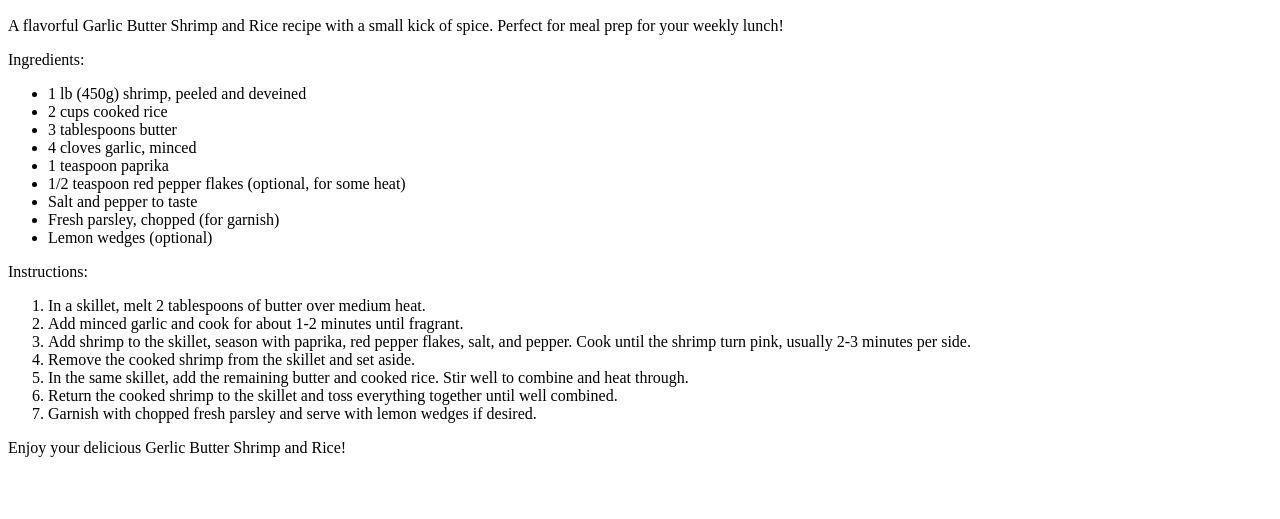
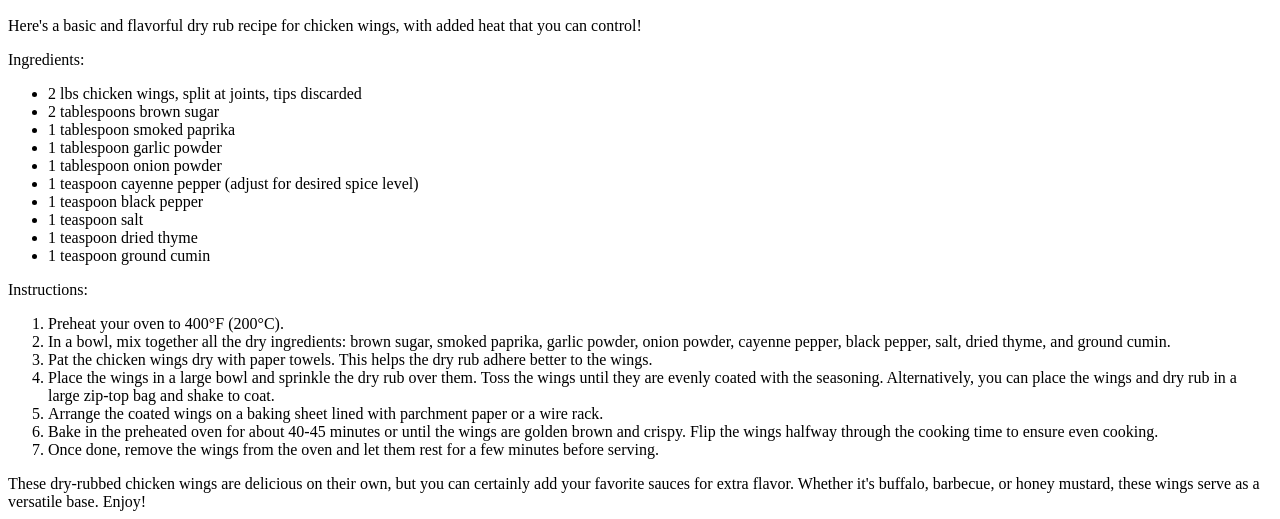
Before and after one commit to reedtyler10/odin-recipes, a plain HTML site: page recipes/shrimp-and-rice.html in a window 1280 px wide. Shown: the part 465-984 px from the top of the page. Before the commit the page ends 930 px from the top, so only its background shows below. Drawn offline with Linux system fonts and the light colour scheme.

Commit message:
Added content to spicy-wings.html

```diff
--- a/recipes/shrimp-and-rice.html
+++ b/recipes/shrimp-and-rice.html
@@ -8,30 +8,31 @@
 <body>
     <h1>Shrimp & Rice Dinner</h1>
     <img src="./images/shrimprice.png" alt="Shrimp and Rice Dinner" width="519" height="382" />
-    <p>A flavorful Garlic Butter Shrimp and Rice recipe with a small kick of spice. Perfect for meal prep for your weekly lunch!</p>
+    <p>Here's a basic and flavorful dry rub recipe for chicken wings, with added heat that you can control!</p>
     <p>Ingredients: </p>
-        <ul>
-            <li>1 lb (450g) shrimp, peeled and deveined</li>
-            <li>2 cups cooked rice</li>
-            <li>3 tablespoons butter</li>
-            <li>4 cloves garlic, minced</li>
-            <li>1 teaspoon paprika</li>
-            <li>1/2 teaspoon red pepper flakes (optional, for some heat)</li>
-            <li>Salt and pepper to taste</li>
-            <li>Fresh parsley, chopped (for garnish)</li>
-            <li>Lemon wedges (optional)</li>
-        </ul>
+    <ul>
+        <li>2 lbs chicken wings, split at joints, tips discarded</li>
+        <li>2 tablespoons brown sugar</li>
+        <li>1 tablespoon smoked paprika</li>
+        <li>1 tablespoon garlic powder</li>
+        <li>1 tablespoon onion powder</li>
+        <li>1 teaspoon cayenne pepper (adjust for desired spice level)</li>
+        <li>1 teaspoon black pepper</li>
+        <li>1 teaspoon salt</li>
+        <li>1 teaspoon dried thyme</li>
+        <li>1 teaspoon ground cumin</li>
+    </ul>
     <p>Instructions: </p>
-        <ol>
-            <li>In a skillet, melt 2 tablespoons of butter over medium heat.</li>
-            <li>Add minced garlic and cook for about 1-2 minutes until fragrant.</li>
-            <li>Add shrimp to the skillet, season with paprika, red pepper flakes, salt, and pepper. Cook until the shrimp turn pink, usually 2-3 minutes per side.</li>
-            <li>Remove the cooked shrimp from the skillet and set aside.</li>
-            <li>In the same skillet, add the remaining butter and cooked rice. Stir well to combine and heat through.</li>
-            <li>Return the cooked shrimp to the skillet and toss everything together until well combined.</li>
-            <li>Garnish with chopped fresh parsley and serve with lemon wedges if desired.</li>
-        </ol>
-        Enjoy your delicious Gerlic Butter Shrimp and Rice!
+    <ol>
+        <li>Preheat your oven to 400°F (200°C).</li>
+        <li>In a bowl, mix together all the dry ingredients: brown sugar, smoked paprika, garlic powder, onion powder, cayenne pepper, black pepper, salt, dried thyme, and ground cumin.</li>
+        <li>Pat the chicken wings dry with paper towels. This helps the dry rub adhere better to the wings.</li>
+        <li>Place the wings in a large bowl and sprinkle the dry rub over them. Toss the wings until they are evenly coated with the seasoning. Alternatively, you can place the wings and dry rub in a large zip-top bag and shake to coat.</li>
+        <li>Arrange the coated wings on a baking sheet lined with parchment paper or a wire rack.</li>
+        <li>Bake in the preheated oven for about 40-45 minutes or until the wings are golden brown and crispy. Flip the wings halfway through the cooking time to ensure even cooking.</li>
+        <li>Once done, remove the wings from the oven and let them rest for a few minutes before serving.</li>
+    </ol>
+    These dry-rubbed chicken wings are delicious on their own, but you can certainly add your favorite sauces for extra flavor. Whether it's buffalo, barbecue, or honey mustard, these wings serve as a versatile base. Enjoy!
 
 </body>
 </html>
```
